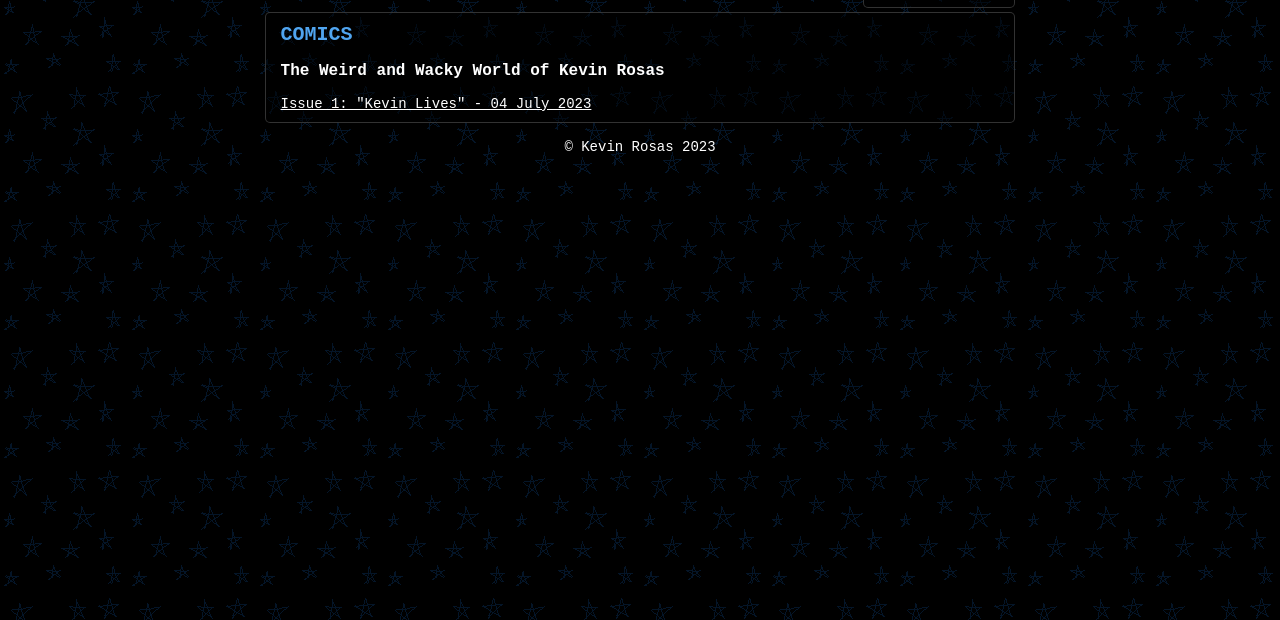
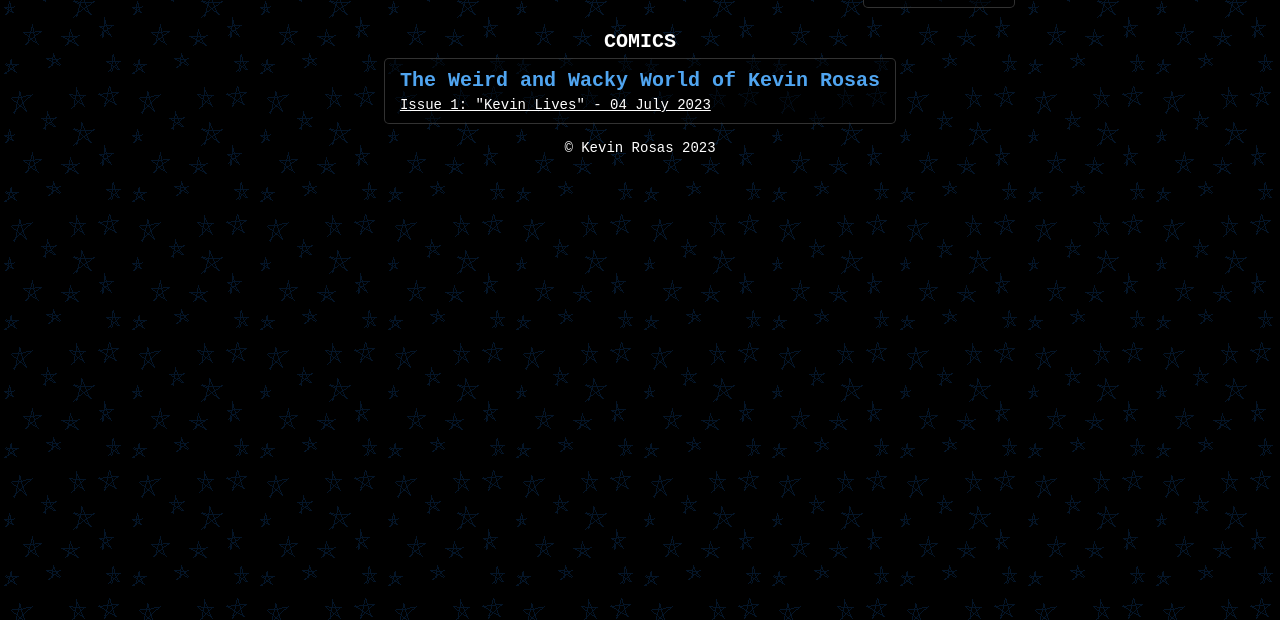
Before and after one commit to thekdrstory/thekdrstory.github.io, a plain HTML site: page art.html in a window 1280 px wide. Shown: the part 180-800 px from the top of the page. Drawn offline with Linux system fonts and the light colour scheme.

Commit message:
Misc Changes

```diff
--- a/art.html
+++ b/art.html
@@ -34,9 +34,12 @@
             <h1>I, Kevin Rosas, love art. So here is an archive of some of my work!</h1>
         </div>
 
+
+    </div>
+    <h3>COMICS</h3>
+    <div class="layout-container">
         <div class="box" id="box-comics">
-            <h2>COMICS</h2>
-            <h3>The Weird and Wacky World of Kevin Rosas</h3>
+            <h2>The Weird and Wacky World of Kevin Rosas</h2>
             <a href="https://drive.google.com/file/d/1Cr8hFLQxmJRlo-E99Bmcd1xnBce3iXZf/view?usp=sharing"
                 class="link-webnav">Issue 1: "Kevin Lives" - 04 July 2023</a>
         </div>
--- a/style.css
+++ b/style.css
@@ -10,7 +10,8 @@
     color: white;
 }
 
-/* Basic CSS Styles */
+/* Universal CSS Styles*/
+
 /* Creates limit area to work in */
 .layout-container
 {
@@ -30,7 +31,9 @@ h2
 
 h3
 {
-    font-size: 16px;
+    margin-bottom: 3px;
+    font-size: 20px;
+    text-align: center;
 }
 
 .banner
@@ -38,11 +41,7 @@ h3
     color: white;
 }
 
-.img-portrait
-{
-    width: 128px;
-    border: 2px solid #2c74b3;
-}
+
 
 body {
     background-image: url("images/bg_128x.png");
@@ -95,6 +94,7 @@ body {
     justify-self: center;
 }
 
+/* index.html */
 #box-intro
 {
     grid-row: 3/3;
@@ -121,6 +121,12 @@ body {
 }
 
 /* About.html */
+.img-portrait
+{
+    width: 128px;
+    border: 2px solid #2c74b3;
+}
+
 #box-about
 {
     grid-row: 3/3;
@@ -137,7 +143,7 @@ body {
 
 #box-comics
 {
-    grid-row: 4/4;
+    grid-row: 2/2;
     grid-column: 1/3;
 }
 
```
Also changed, not shown: about.html (+2 -1 lines).
